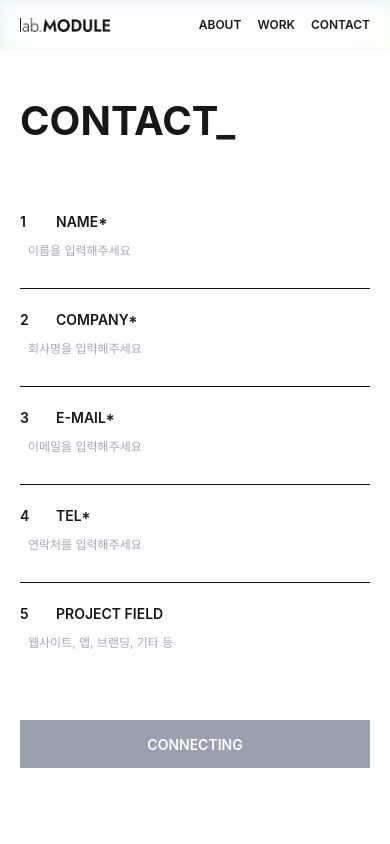
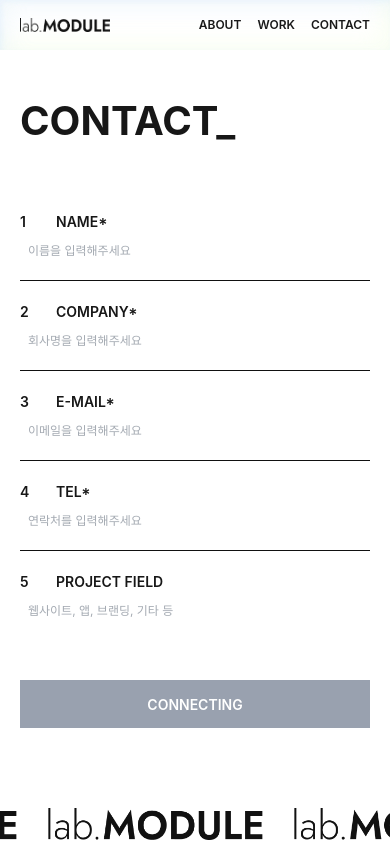
Before and after one commit to B-gooroom/lab.module, a Next.js app: page /contact in a window 390 px wide. Shown: the top 844 px of the page. Built offline with nearby package versions, Linux system fonts and the light colour scheme; a web font is replaced by a local one.

Commit message:
FIX[mobile]: 모바일 버전 css 수정

```diff
--- a/app/about/page.tsx
+++ b/app/about/page.tsx
@@ -86,7 +86,7 @@ export default function About() {
       <hr className="border-t border-[#171717] mb-12 md:mb-16 lg:mb-20 mx-4 md:mx-8 lg:mx-20 xl:mx-[80px]" />
 
       {/* 하단 섹션 - 모바일: 회색 배경 */}
-      <div className="flex flex-col gap-6 md:gap-8 lg:gap-10 px-[20px] md:px-8 lg:px-20 xl:px-[80px] py-[40px] md:py-0 bg-[#F5F5F5] md:bg-transparent">
+      <div className="flex flex-col gap-6 md:gap-8 lg:gap-10 px-[20px] md:px-8 lg:px-20 xl:px-[80px] py-[40px] md:py-0">
         <div className="w-full max-w-[160px] md:max-w-[349px]">
           <Image
             src="/LOGO.png"
--- a/app/contact/page.tsx
+++ b/app/contact/page.tsx
@@ -60,7 +60,7 @@ export default function Contact() {
         <p className="h-[40px] md:h-[80px]" />
 
         {/* NAME */}
-        <div className="flex flex-col md:flex-row md:items-center justify-between py-[20px] md:py-[16px] border-b border-[#111111]">
+        <div className="flex flex-col md:flex-row md:items-center justify-between py-[20px] pb-[12px] md:py-[16px] border-b border-[#111111]">
           <div className="flex items-center gap-3 md:gap-8 lg:gap-32">
             <span className="text-[14px] md:text-[20px] lg:text-[30px] font-semibold w-6 md:w-8 md:ml-[50px]">
               1
@@ -79,7 +79,7 @@ export default function Contact() {
         </div>
 
         {/* COMPANY */}
-        <div className="flex flex-col md:flex-row md:items-center justify-between py-[20px] md:py-[16px] border-b border-[#111111]">
+        <div className="flex flex-col md:flex-row md:items-center justify-between pt-[20px] pb-[12px] md:py-[16px] border-b border-[#111111]">
           <div className="flex items-center gap-3 md:gap-8 lg:gap-32">
             <span className="text-[14px] md:text-[20px] lg:text-[30px] font-semibold w-6 md:w-8 md:ml-[50px]">
               2
@@ -98,7 +98,7 @@ export default function Contact() {
         </div>
 
         {/* E-MAIL */}
-        <div className="flex flex-col md:flex-row md:items-center justify-between py-[20px] md:py-[16px] border-b border-[#111111]">
+        <div className="flex flex-col md:flex-row md:items-center justify-between pt-[20px] pb-[12px] md:py-[16px] border-b border-[#111111]">
           <div className="flex items-center gap-3 md:gap-8 lg:gap-32">
             <span className="text-[14px] md:text-[20px] lg:text-[30px] font-semibold w-6 md:w-8 md:ml-[50px]">
               3
@@ -117,7 +117,7 @@ export default function Contact() {
         </div>
 
         {/* TEL */}
-        <div className="flex flex-col md:flex-row md:items-center justify-between py-[20px] md:py-[16px] border-b border-[#111111]">
+        <div className="flex flex-col md:flex-row md:items-center justify-between pt-[20px] pb-[12px] md:py-[16px] border-b border-[#111111]">
           <div className="flex items-center gap-3 md:gap-8 lg:gap-32">
             <span className="text-[14px] md:text-[20px] lg:text-[30px] font-semibold w-6 md:w-8 md:ml-[50px]">
               4
@@ -136,7 +136,7 @@ export default function Contact() {
         </div>
 
         {/* PROJECT FIELD */}
-        <div className="flex flex-col md:flex-row md:items-center justify-between py-[20px] md:py-[16px]">
+        <div className="flex flex-col md:flex-row md:items-center justify-between pt-[20px] pb-[12px] md:py-[16px]">
           <div className="flex items-center gap-3 md:gap-8 lg:gap-32">
             <span className="text-[14px] md:text-[20px] lg:text-[30px] font-semibold w-6 md:w-8 md:ml-[50px]">
               5
```
